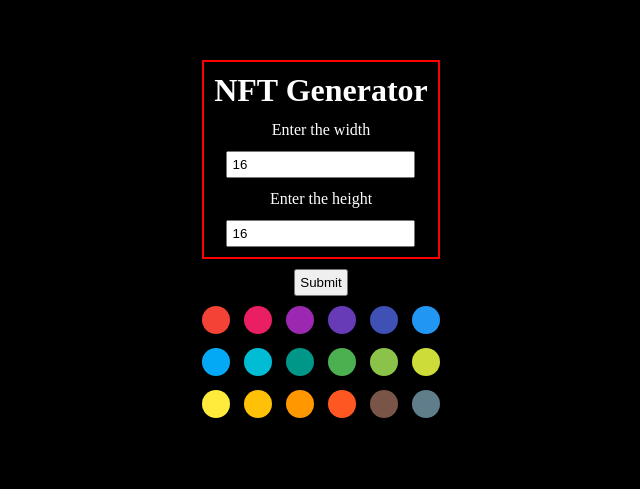
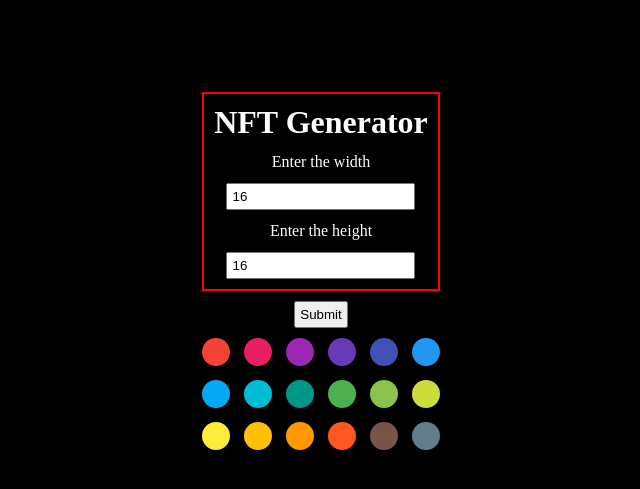
Before and after one commit to Ankitv003/NFT-Generator, a React (Create React App) app: page / in a window 1280 px wide. Shown: the part 161-650 px from the top of the page, without its empty margins (319-959 px from the left). Built offline with nearby package versions, Linux system fonts and the light colour scheme.

Commit message:
Update styles.css
added css

```diff
--- a/src/styles.css
+++ b/src/styles.css
@@ -10,3 +10,6 @@ html{
     font-family: sans-serif;
     text-align: center;
 }
+.container{
+    margin-top: 2rem;
+}
```
